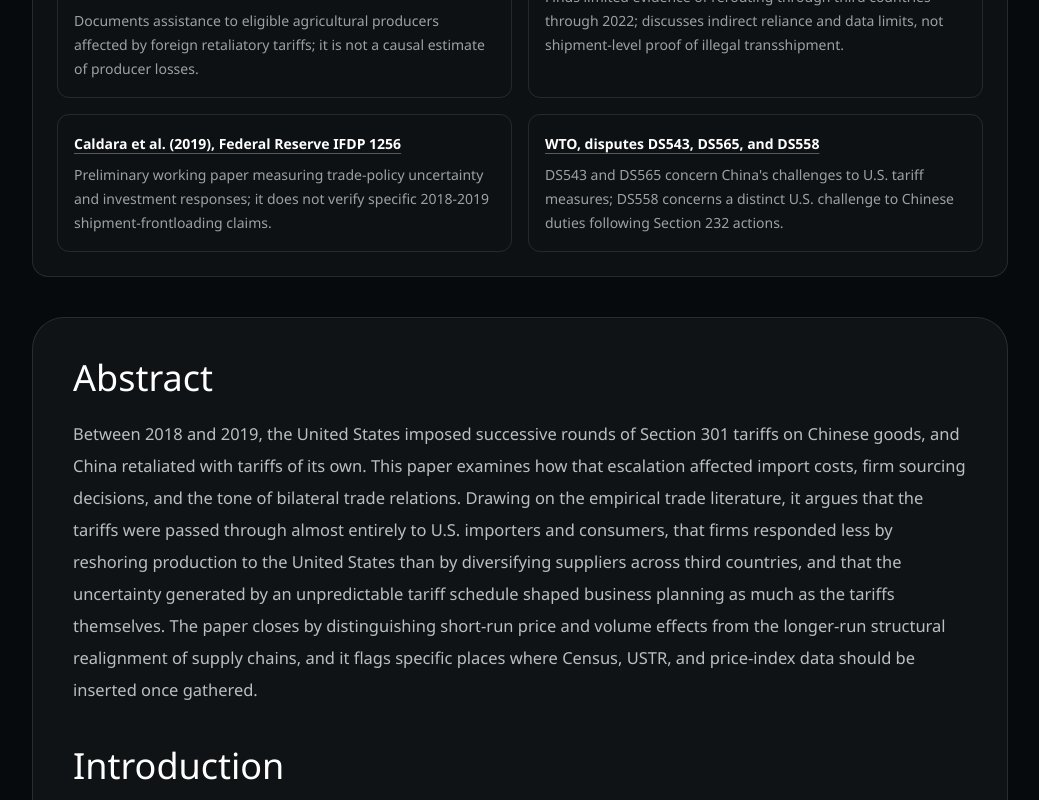
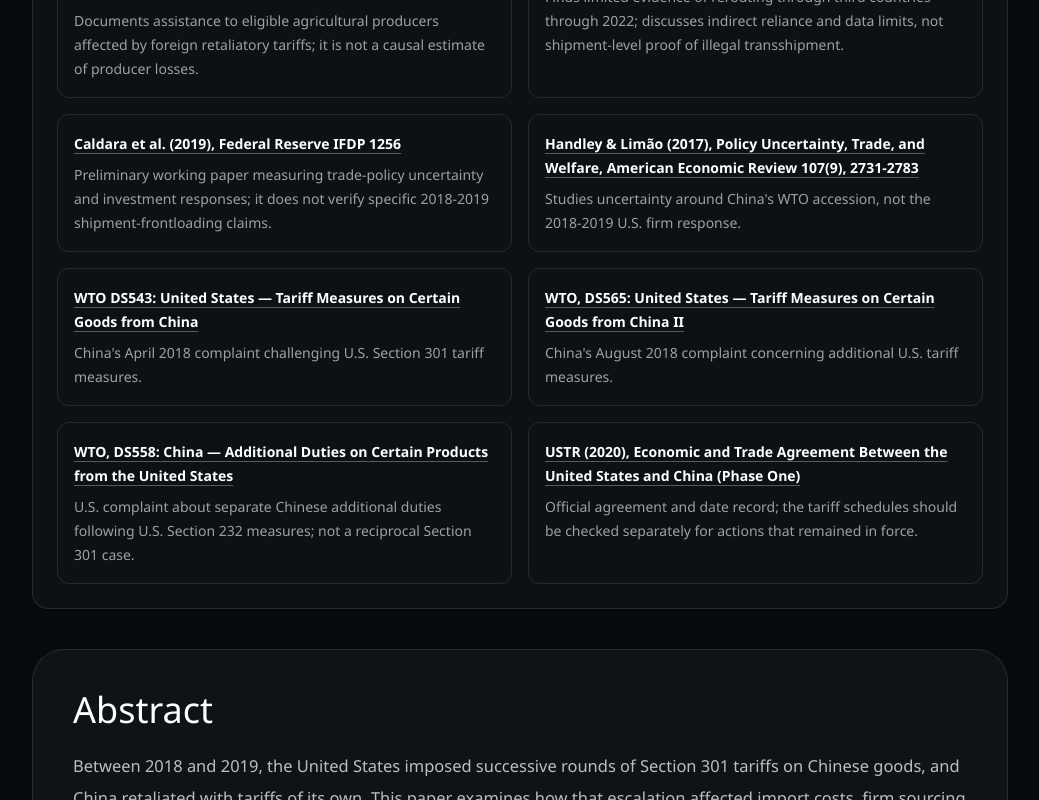
Before and after one commit to AbhinavRamakrishnan1/us-china-trade-project, a Next.js app in the folder website/: page /trade-war-shock/paper in a window 1280 px wide. Shown: the part 1020-1820 px from the top of the page, without its empty margins (120-1159 px from the left). Built offline with nearby package versions, Linux system fonts and the light colour scheme.

Commit message:
fix Netlify Next.js deployment

```diff
--- a/website/app/covid-supply-chain-disruptions/paper/page.tsx
+++ b/website/app/covid-supply-chain-disruptions/paper/page.tsx
@@ -64,7 +64,7 @@
 ];
 
 const bibliographyGuidance = [
-  "Freight and shipping data: Drewry World Container Index; Freightos Baltic Index; Marine Exchange of Southern California vessel-queue and port-call data for Los Angeles/Long Beach.",
+  "Potential route-specific freight data: Drewry World Container Index or Freightos Baltic Index. Do not use the published figures below until the exact dated series and route/composite definition are archived and cited; the current draft relies on Federal Reserve Board reports for aggregate charter-rate and congestion evidence.",
   "Government data: U.S. Census Bureau trade-in-goods data by category, U.S. imports from China, 2019-2022; Census Bureau manufacturing and retail inventory-to-sales ratios; BLS CPI durable-goods and core-goods components; BEA data on personal consumption expenditure shifts toward goods, 2020-2021.",
   "Industry survey data: ISM Manufacturing Report on Business, supplier deliveries and inventories indexes, 2019-2022.",
   "Sector-specific evidence: semiconductor shortage timeline and automotive production data (SIA, Federal Reserve industrial production releases, or trade press with verifiable sourcing).",
@@ -73,7 +73,7 @@
 ];
 
 const suggestedFigures = [
-  "Line chart: Drewry World Container Index (or Freightos Baltic Index), weekly, 2019-2022, with the 2019 average and September 2021 peak labeled.",
+  "Potential line chart: Federal Reserve Board February 2022 Monetary Policy Report's vessel schedule-reliability and container-ship charter-rate measures, subject to extracting and documenting the underlying series and vintage.",
   "Line chart: ISM supplier-deliveries index, monthly, 2019-2022, to show the depth and duration of delivery slowdowns.",
   "Line chart: Census manufacturing and retail inventory-to-sales ratios, 2019-2022, to show the shift toward larger safety stocks.",
   "Bar or line chart: U.S. imports from China by product category (durable consumer goods vs. other), 2019-2021, to show which categories drove the demand surge.",
@@ -166,7 +166,7 @@
         <section className="mt-10 grid gap-6 lg:grid-cols-3">
           <article className="rounded-[1.8rem] border border-white/10 bg-white/[0.04] p-6 lg:col-span-1">
             <p className="text-[10px] uppercase tracking-[0.34em] text-[var(--accent-soft)]">
-              Bibliography Guidance
+              Additional Sources to Collect
             </p>
             <div className="mt-5 space-y-4 text-sm leading-7 text-white/64">
               {bibliographyGuidance.map((item) => (
--- a/website/app/trade-war-shock/paper/page.tsx
+++ b/website/app/trade-war-shock/paper/page.tsx
@@ -39,13 +39,13 @@
     heading: "Uncertainty and Firm Planning",
     paragraphs: [
       "A changing tariff schedule can create uncertainty distinct from the tariff rate ultimately paid. Handley and Limão's work on China's WTO accession studies the effects of reducing trade-policy uncertainty in a different setting; it motivates a mechanism but does not directly establish the 2018-2019 U.S. firm response. Caldara et al. (2019) construct trade-policy uncertainty measures and report investment effects using firm-level and aggregate evidence. Applying those results to specific front-loading or sourcing behaviors during this tariff episode requires direct data.",
-      "Trade-policy uncertainty provides a plausible channel for firms to delay or alter investment, but this draft has not assembled firm-level or regional survey evidence showing that shipment frontloading, inventory buffers, and delayed capital spending were widespread in 2018-2019. Caldara et al. (2020) study the economic effects of trade-policy uncertainty, including investment responses; applying that result to specific behaviors by U.S. firms in this episode requires direct evidence. The optionality mechanism is therefore a hypothesis here, not an observed project finding.",
+      "Trade-policy uncertainty provides a plausible channel for firms to delay or alter investment, but this draft has not assembled firm-level or regional survey evidence showing that shipment frontloading, inventory buffers, and delayed capital spending were widespread in 2018-2019. Caldara et al. (2019) study the economic effects of trade-policy uncertainty, including investment responses; applying that result to specific behaviors by U.S. firms in this episode requires direct evidence. The optionality mechanism is therefore a hypothesis here, not an observed project finding.",
     ],
   },
   {
     heading: "Bilateral Relations and the WTO Context",
     paragraphs: [
-      "China challenged U.S. Section 301 tariff measures in WTO disputes DS543 and DS565. The United States separately challenged Chinese additional duties in DS558, a dispute concerning China's response to U.S. steel and aluminum measures under Section 232; it should not be described as a direct reciprocal WTO case about the Section 301 actions. The USTR records the Phase One agreement's signature on January 15, 2020; the existing Section 301 actions continued afterward. The policy and dispute records should be read separately.",
+      "China requested consultations over U.S. Section 301 measures in WTO disputes DS543 (April 4, 2018) and DS565 (August 23, 2018). The United States separately requested consultations in DS558 (July 16, 2018) concerning Chinese additional duties following U.S. steel and aluminum measures under Section 232; it should not be described as a direct reciprocal WTO case about Section 301. The USTR records the Phase One agreement's signature on January 15, 2020; the existing Section 301 actions continued afterward. The policy and dispute records should be read separately.",
     ],
   },
   {
@@ -80,11 +80,9 @@
 ];
 
 const evidenceNeeds = [
-  "USTR/Federal Register: exact effective dates and rates for each Section 301 tariff list, and any subsequent modifications or exclusions granted.",
   "Census Bureau: bilateral trade values by HS code for China, Vietnam, Mexico, and Taiwan, 2017-2020, to support the sourcing-shift argument.",
   "BLS: import price index series broken out by tariffed vs. non-tariffed product categories, to date the timing of price pass-through against tariff effective dates.",
   "USDA: Market Facilitation Program payment totals, to quantify the fiscal offset to agricultural retaliation losses.",
-  "WTO: case numbers, filing dates, and status for the relevant U.S.-China disputes filed during this period.",
   "Regional Federal Reserve surveys: specific survey questions and response data on firm sourcing and capex plans during 2018-2019.",
   "A trade policy uncertainty index dataset (Caldara et al. or equivalent), for the uncertainty-investment chart.",
 ];
@@ -97,7 +95,11 @@
   { label: "USDA Farm Service Agency (2018), Market Facilitation Program fact sheet", note: "Documents assistance to eligible agricultural producers affected by foreign retaliatory tariffs; it is not a causal estimate of producer losses.", href: "https://www.fsa.usda.gov/sites/default/files/documents/Market_Facilitation_Program_Fact_Sheet_September_2018B.pdf" },
   { label: "Hoang & Lewis (2024), Federal Reserve FEDS Notes", note: "Finds limited evidence of rerouting through third countries through 2022; discusses indirect reliance and data limits, not shipment-level proof of illegal transshipment.", href: "https://www.federalreserve.gov/econres/notes/feds-notes/as-the-u-s-is-derisking-from-china-Other-foreign-u-s-suppliers-are-relying-more-on-chinese-imports-20240802.html" },
   { label: "Caldara et al. (2019), Federal Reserve IFDP 1256", note: "Preliminary working paper measuring trade-policy uncertainty and investment responses; it does not verify specific 2018-2019 shipment-frontloading claims.", href: "https://www.federalreserve.gov/econres/ifdp/files/ifdp1256.pdf" },
-  { label: "WTO, disputes DS543, DS565, and DS558", note: "DS543 and DS565 concern China's challenges to U.S. tariff measures; DS558 concerns a distinct U.S. challenge to Chinese duties following Section 232 actions.", href: "https://www.wto.org/english/tratop_e/dispu_e/cases_e/ds543_e.htm" },
+  { label: "Handley & Limão (2017), Policy Uncertainty, Trade, and Welfare, American Economic Review 107(9), 2731-2783", note: "Studies uncertainty around China's WTO accession, not the 2018-2019 U.S. firm response.", href: "https://www.aeaweb.org/articles?id=10.1257/aer.20141419" },
+  { label: "WTO DS543: United States — Tariff Measures on Certain Goods from China", note: "China's April 2018 complaint challenging U.S. Section 301 tariff measures.", href: "https://www.wto.org/english/tratop_e/dispu_e/cases_e/ds543_e.htm" },
+  { label: "WTO, DS565: United States — Tariff Measures on Certain Goods from China II", note: "China's August 2018 complaint concerning additional U.S. tariff measures.", href: "https://www.wto.org/english/tratop_e/dispu_e/cases_e/ds565_e.htm" },
+  { label: "WTO, DS558: China — Additional Duties on Certain Products from the United States", note: "U.S. complaint about separate Chinese additional duties following U.S. Section 232 measures; not a reciprocal Section 301 case.", href: "https://www.wto.org/english/tratop_e/dispu_e/cases_e/ds558_e.htm" },
+  { label: "USTR (2020), Economic and Trade Agreement Between the United States and China (Phase One)", note: "Official agreement and date record; the tariff schedules should be checked separately for actions that remained in force.", href: "https://ustr.gov/phase-one" },
 ];
 
 export default function TradeWarShockPaperPage() {
```
Also changed, not shown: website/app/trade-deficit-persistence/paper/page.tsx (+4 -4 lines).
